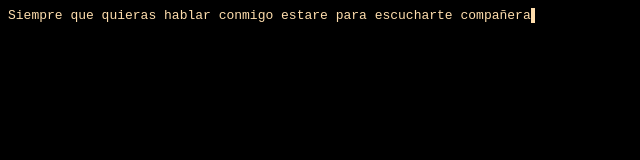
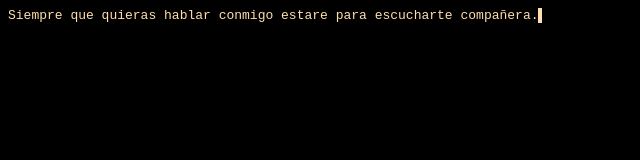
Before and after one commit to JEAN3HS/frases, a plain HTML site: page index.html in a window 1280 px wide. Shown: the full height of the page, 0-640 px from the left. Drawn offline with Linux system fonts and the light colour scheme.

Commit message:
se actualizo

```diff
--- a/index.html
+++ b/index.html
@@ -14,9 +14,9 @@
             font-family: monospace;
             white-space: nowrap;
             border-right: 4px solid;
-            width: 67ch;
+            width: 68ch;
             color: navajowhite;
-            animation: typing 5s steps(67), blink .5s infinite step-end alternate;
+            animation: typing 5s steps(68), blink .5s infinite step-end alternate;
             overflow: hidden;
         }
         @keyframes typing {
@@ -29,6 +29,6 @@
     </style>
 </head>
 <body>
-    <span>Siempre que quieras hablar conmigo estare para escucharte compañera</span>
+    <span>Siempre que quieras hablar conmigo estare para escucharte compañera.</span>
 </body>
 </html>
```
